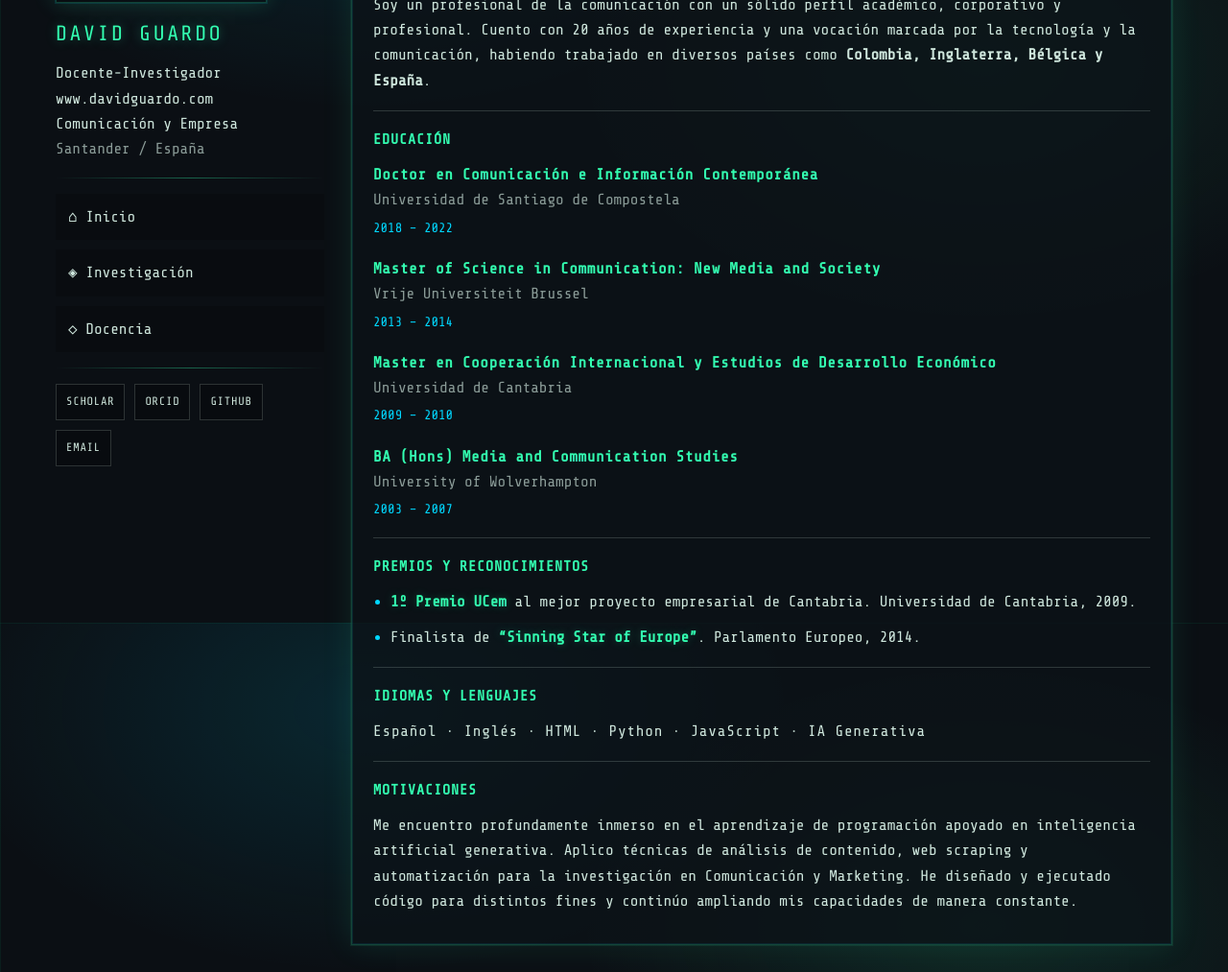
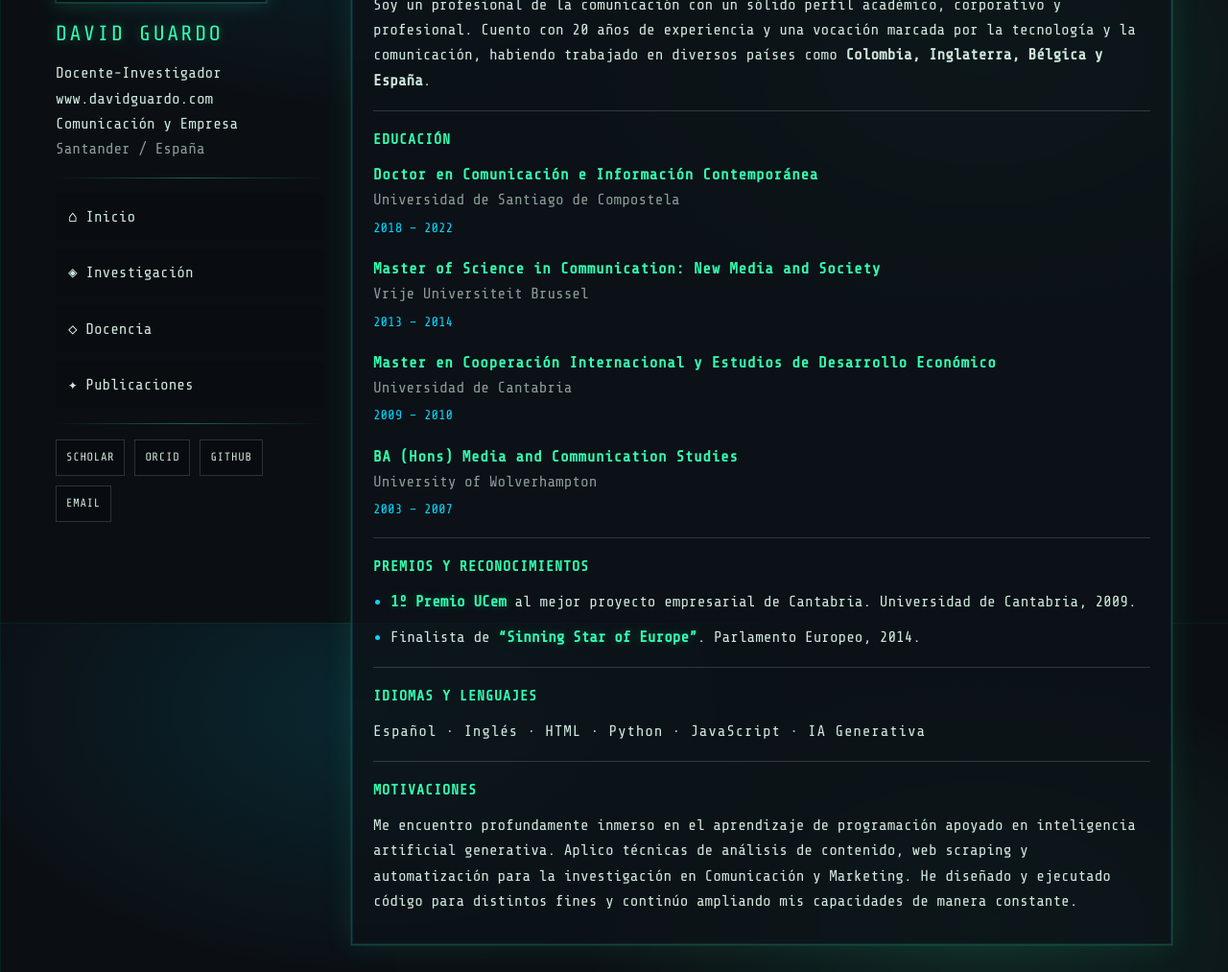
Before and after one commit to guardovich/guardovich.github.io, a Jekyll site: the page built from index.md, in a window 1280 px wide, cut to the strip 251-1264 px from the top of the page. Shown: the whole strip at 96% size. Built offline with Jekyll 4.4.1, drawn with Linux system fonts in a browser that asks for light colours.

Commit message:
Update default.html

```diff
--- a/_layouts/default.html
+++ b/_layouts/default.html
@@ -45,6 +45,8 @@
 
         <a class="menu-item {% if page.url contains 'docencia' %}active{% endif %}"
            href="{{ '/docencia.html' | relative_url }}">◇ Docencia</a>
+        <a class="menu-item {% if page.title == 'Publicaciones' %}active{% endif %}"
+   href="{{ '/publicaciones.html' | relative_url }}">✦ Publicaciones</a>
       </nav>
 
       <div class="divider"></div>
```
